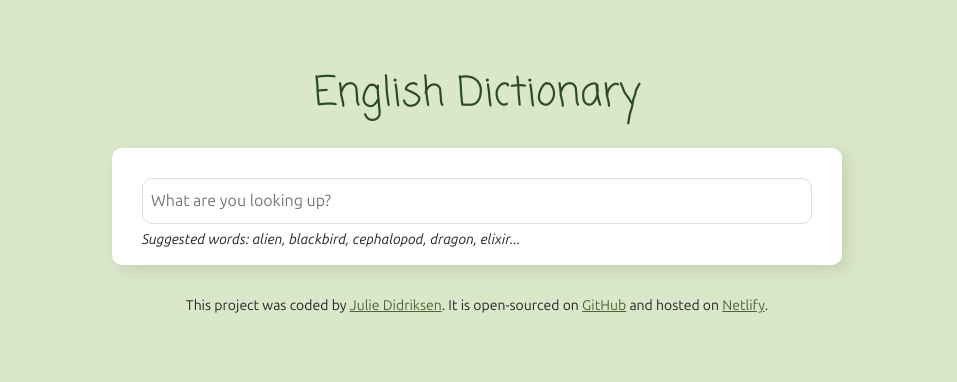
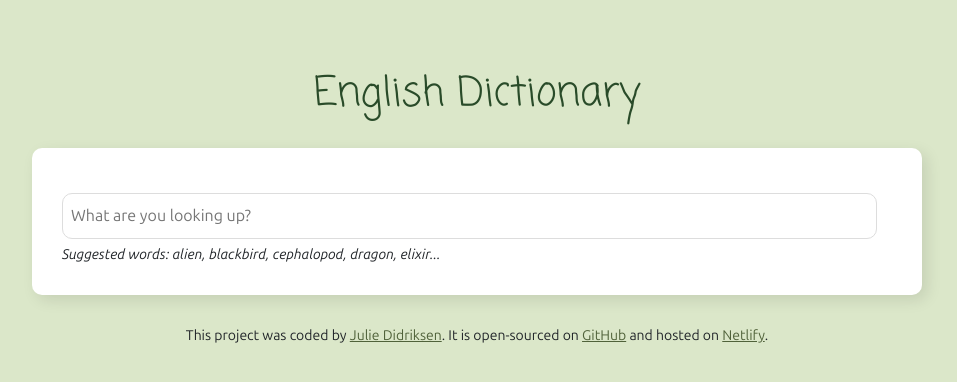
Before and after one commit to jkdcode/react-dictionary, a React (Create React App) app: page / in a window 1280 px wide. Shown: the top 382 px of the page, without its empty margins (163-1120 px from the left). Built offline with nearby package versions, Linux system fonts and the light colour scheme; no server answers.

Commit message:
app now shows relevant pictures upon user interaction

```diff
--- a/src/App.css
+++ b/src/App.css
@@ -20,7 +20,7 @@ footer {
 }
 
 .container {
-  max-width: 800px;
+  max-width: 960px;
   margin: 0 auto;
   padding: 20px;
 }
--- a/src/Dictionary.css
+++ b/src/Dictionary.css
@@ -2,12 +2,12 @@ section {
   background: #fff;
   border-radius: 10px;
   margin: 15px;
-  padding: 15px;
+  padding: 30px;
   box-shadow: 5px 5px 15px rgb(0 0 0 / 10%);
 }
 
 form {
-  padding: 15px 15px 5px 15px;
+  padding: 15px 15px 5px 0px;
 }
 
 input {
@@ -18,7 +18,7 @@ input {
 }
 
 .hint {
-  padding: 0 15px;
+  padding: 0;
   font-style: italic;
   font-size: 14px;
 }
--- a/src/Dictionary.js
+++ b/src/Dictionary.js
@@ -1,6 +1,7 @@
 import React, { useState } from "react";
 import axios from "axios";
 import Results from "./Results";
+import Pictures from "./Pictures";
 import "./Dictionary.css";
 
 export default function Dictionary(props) {
@@ -8,6 +9,7 @@ export default function Dictionary(props) {
   const [results, setResults] = useState(null);
   const [searched, setSearched] = useState(false);
   const [loaded, setLoaded] = useState(false);
+  const [pictures, setPictures] = useState(null);
 
   function handleDictionaryResponse(response) {
     setResults(response.data);
@@ -15,7 +17,7 @@ export default function Dictionary(props) {
   }
 
   function handleImagesResponse(response) {
-    console.log(response);
+    setPictures(response.data.photos);
   }
 
   function search() {
@@ -57,6 +59,7 @@ export default function Dictionary(props) {
           </div>
         </section>
         <Results results={results} searched={searched} />
+        <Pictures pictures={pictures} />
       </div>
     );
   } else {
--- /dev/null
+++ b/src/Pictures.css
@@ -0,0 +1,4 @@
+img {
+  border-radius: 5px;
+  margin: 10px 0 10px 0;
+}
--- /dev/null
+++ b/src/Pictures.js
@@ -0,0 +1,30 @@
+import React from "react";
+import "./Pictures.css";
+
+export default function Pictures(props) {
+  if (props.pictures) {
+    const limitedPictures = props.pictures.slice(0, 6);
+
+    return (
+      <section className="pictures">
+        <div className="row">
+          {limitedPictures.map(function (picture, index) {
+            return (
+              <div className="col-6" key={index}>
+                <a href={picture.src.original} target="_blank" rel="noreferrer">
+                  <img
+                    src={picture.src.landscape}
+                    className="img-fluid pictures"
+                    alt="dictionary illustration"
+                  />
+                </a>
+              </div>
+            );
+          })}
+        </div>
+      </section>
+    );
+  } else {
+    return null;
+  }
+}
```
